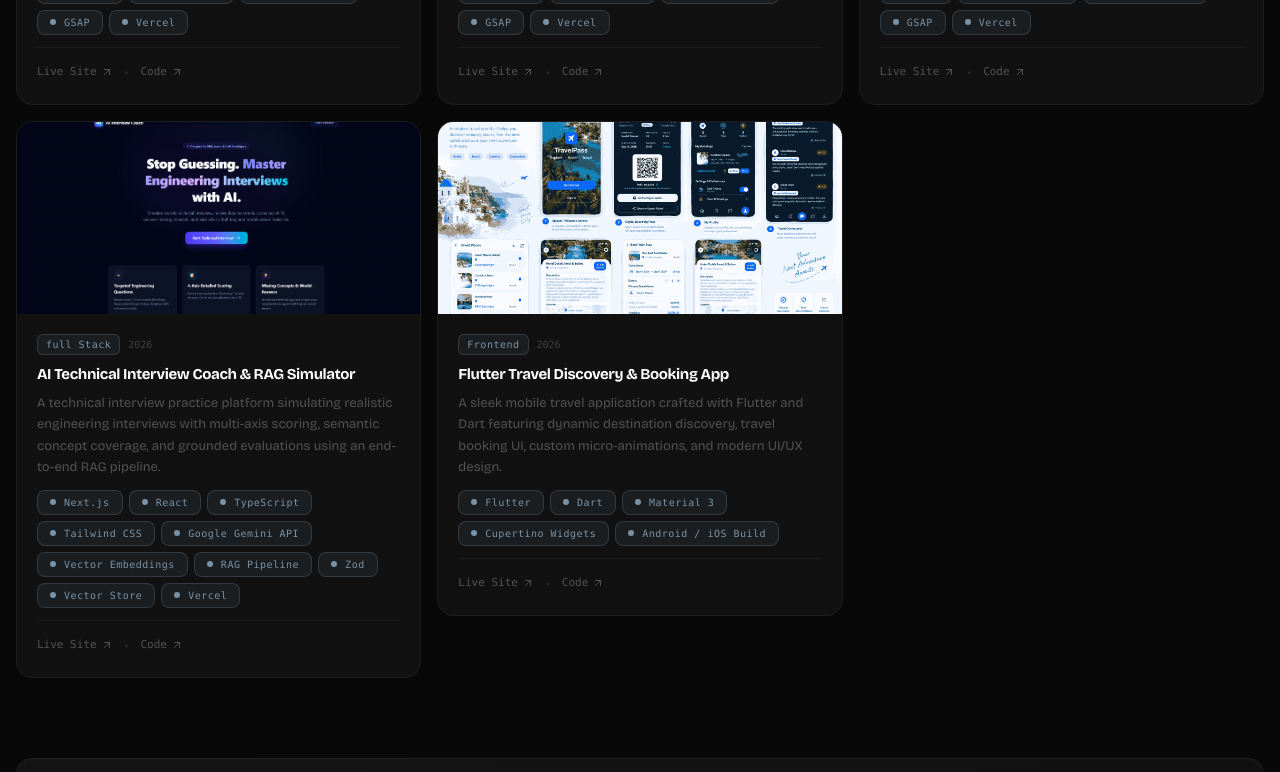
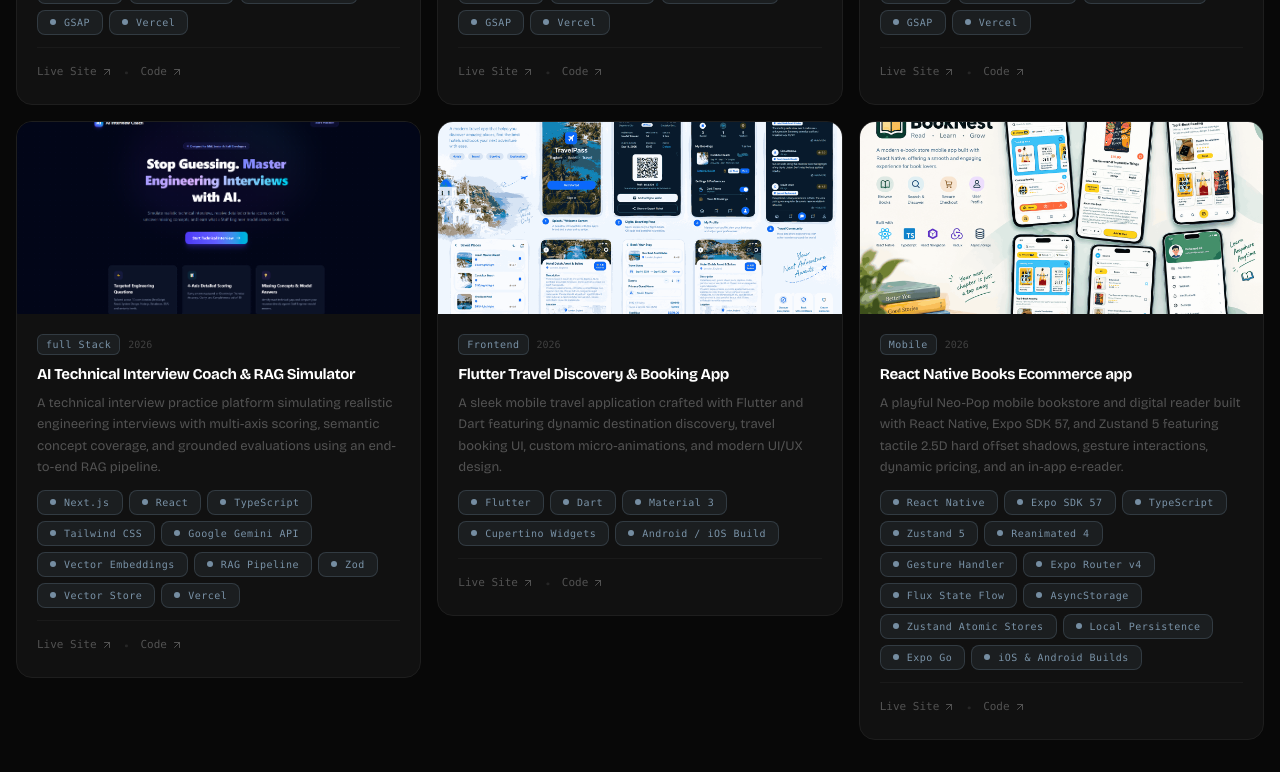
Before and after one commit to Noufel-sf/My_Portfolio, a React (Vite) app: page /projects in a window 1280 px wide. Shown: the part 1800-2572 px from the top of the page. Built offline with nearby package versions, Linux system fonts and the light colour scheme; a web font is replaced by a local one.

Commit message:
adding react native project

```diff
--- a/src/Components/data.js
+++ b/src/Components/data.js
@@ -1360,4 +1360,115 @@ export const PROJECTS = [
       "Managing local mobile state and optimizing asset performance.",
     ],
   },
+  {
+    id: 12,
+    slug: "lumina-books",
+    name: "React Native Books Ecommerce app",
+    subtitle:
+      "A state-of-the-art mobile commerce application and digital reading platform built with React Native, Expo SDK 57 & TypeScript.",
+    desc: "A playful Neo-Pop mobile bookstore and digital reader built with React Native, Expo SDK 57, and Zustand 5 featuring tactile 2.5D hard offset shadows, gesture interactions, dynamic pricing, and an in-app e-reader.",
+    overview:
+      "Lumina Books is a mobile commerce application and digital reading platform built with React Native, Expo SDK 57, and TypeScript. Designed in a playful Neo-Pop / Gumroad aesthetic with crisp 2px black outlines and 2.5D hard offset shadows, the app delivers a tactile sticker feel. It combines a rich storefront with trending showcases, spotlight book carousels, dynamic free-shipping progress indicators, multi-step checkout with simulated digital receipts, and a comprehensive in-app E-Reader featuring warm sepia, OLED dark, and classic light themes with real-time font scaling.",
+    image: "/mobileReact.png",
+    images: [
+      "/mobileReact.png",
+      "/mobileReact.png",
+      "/mobileReact.png",
+      "/mobileReact.png",
+      "/mobileReact.png"
+    ],
+    category: "Mobile",
+    date: "2026",
+    duration: "1.5 Months",
+    role: "Mobile App Developer & UI/UX Designer",
+    status: "Completed",
+    preview: "https://github.com/Noufel-sf/React_Native-Books-Ecommerce-app",
+    github: "https://github.com/Noufel-sf/React_Native-Books-Ecommerce-app",
+    tech: {
+      frontend: [
+        "React Native",
+        "Expo SDK 57",
+        "TypeScript",
+        "Zustand 5",
+        "Reanimated 4",
+        "Gesture Handler"
+      ],
+      backend: ["Expo Router v4", "Flux State Flow", "AsyncStorage"],
+      database: ["Zustand Atomic Stores", "Local Persistence"],
+      deployment: ["Expo Go", "iOS & Android Builds"],
+    },
+    features: [
+      {
+        title: "Playful Neo-Pop / Gumroad Design System",
+        description:
+          "Crisp 1.8px–2px solid black borders, 2.5D hard offset shadows, tactile micro-haptics, and high-energy color blocking.",
+      },
+      {
+        title: "Comprehensive In-App E-Reader",
+        description:
+          "Integrated reader with 3 themes (Classic Light, Warm Sepia, OLED Dark), real-time font scaling (A- / A+), and reading progress tracking.",
+      },
+      {
+        title: "Interactive Gestures & Micro-Interactions",
+        description:
+          "Pinch-to-zoom book covers, smooth swipe-to-delete reading list items, and spring-animated floating dock navigation.",
+      },
+      {
+        title: "Dynamic Cart & Free Shipping Bar",
+        description:
+          "Real-time free shipping threshold calculation, reactive QTY steppers, and automated discount & subtotal summaries.",
+      },
+      {
+        title: "3-Step Checkout & Digital Receipt",
+        description:
+          "Visual checkout stepper (Shipping ➔ Payment ➔ Confirm), interactive credit card preview, and ticket receipt with barcode graphic.",
+      },
+      {
+        title: "Curated Storefront & Reading Habits",
+        description:
+          "Trending showcases, spotlight book cards, reading streak ribbons (5-Day Streak 🔥), and segmented library controls.",
+      },
+    ],
+    architecture: {
+      frontend: [
+        "React Native 0.86+",
+        "Expo SDK 57",
+        "TypeScript 5.3+",
+        "Vanilla StyleSheet Tokens"
+      ],
+      backend: [
+        "Flux / Unidirectional State (Zustand 5)",
+        "Observer / Pub-Sub Toast System",
+        "Facade Store Hooks"
+      ],
+      database: ["Zustand Local Storage", "AsyncStorage Persistence"],
+      deployment: ["Expo Router v4", "Android APK / iOS IPA"],
+    },
+    challenges: [
+      {
+        problem:
+          "Maintaining smooth 60fps gesture animations and interactive physics across iOS and Android.",
+        solution:
+          "Leveraged React Native Reanimated 4 and Gesture Handler 2 to run gesture calculations directly on the UI thread.",
+      },
+      {
+        problem:
+          "Achieving authentic 2.5D zero-blur hard offset shadows consistently on Android without elevation blur artifacts.",
+        solution:
+          "Designed cross-platform shadow token abstractions and layered border offsets that render identical crisp shadows on both platforms.",
+      },
+      {
+        problem:
+          "Building an in-app e-reader with fluid real-time typography scaling and theme switches without re-rendering entire screen trees.",
+        solution:
+          "Isolated reading preferences inside atomic Zustand stores and wrapped the reading canvas in memoized render trees.",
+      },
+    ],
+    learnings: [
+      "Architecting complex mobile apps using React Native 0.86+ and Expo SDK 57.",
+      "Implementing custom tactile design systems (Neo-Pop/Gumroad aesthetic) with rigid tokens.",
+      "Mastering Reanimated 4 worklets and off-thread native gesture handling.",
+      "Unidirectional data flow, facade patterns, and atomic store design with Zustand 5.",
+    ],
+  },
 ];
```
Also changed, not shown: public/mobileReact.png (added).
